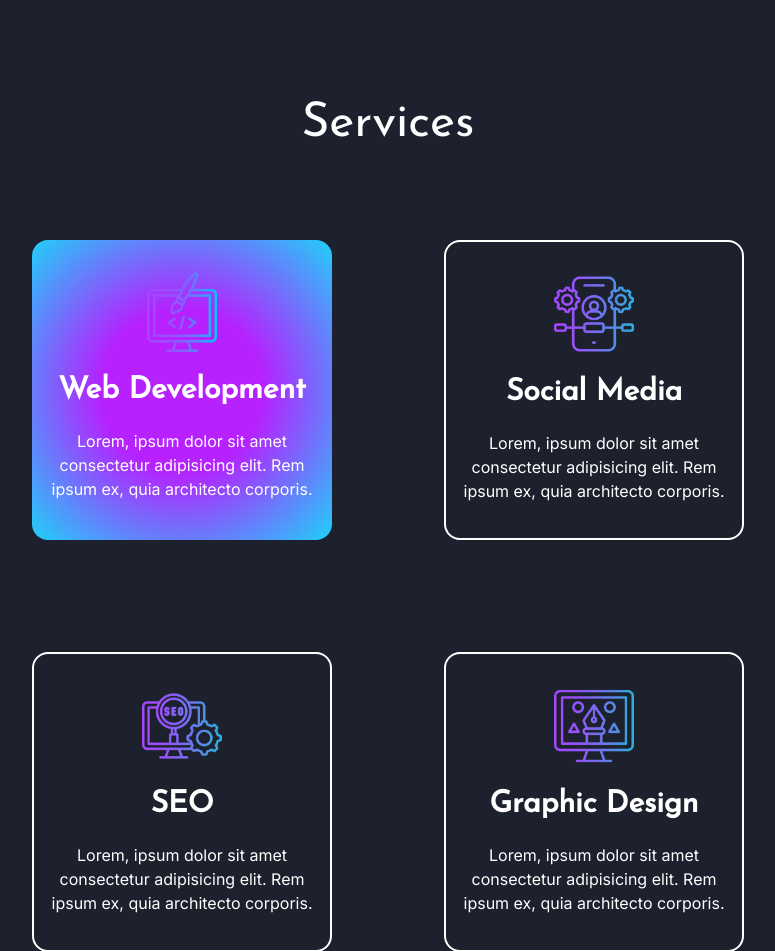
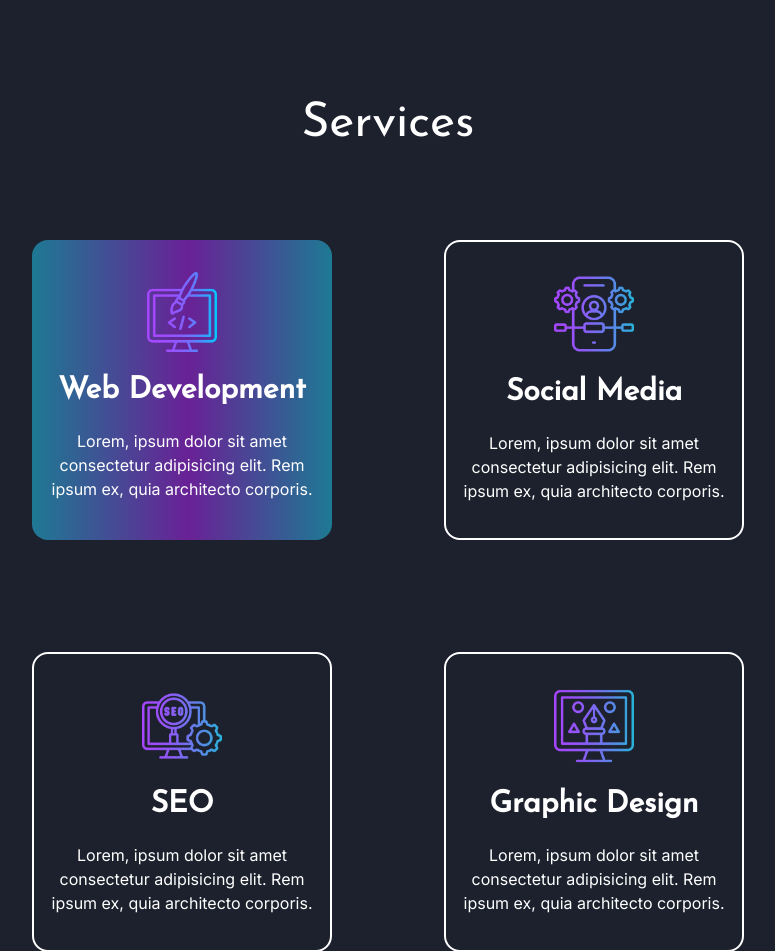
Before and after one commit to DeenoDev/My-Business-Website, a PHP site: page / in a window 1280 px wide, with the pointer over the restyled element. Shown: the part 1166-2117 px from the top of the page, without its empty margins (252-1027 px from the left). Run offline with PHP 8.4, Linux system fonts and the light colour scheme; some libraries are stand-ins or nearby versions.

Commit message:
services section background hover effect completed.

```diff
--- a/style.css
+++ b/style.css
@@ -203,9 +203,10 @@ nav ul li:last-child{
 }
 
 .card:hover {
-    background: rgb(182,33,254);
-    background: radial-gradient(circle, rgba(182,33,254,1) 0%, rgba(182,33,254,1) 38%, rgba(31,209,249,1) 100%);
+    background: rgb(31,209,249);
+    background: linear-gradient(90deg, rgba(31,209,249,0.5) 0%, rgba(182,33,254,.5) 52%, rgba(31,209,249,0.5) 100%);
     border: none;
+
 }
 
 .card h5 {
```
